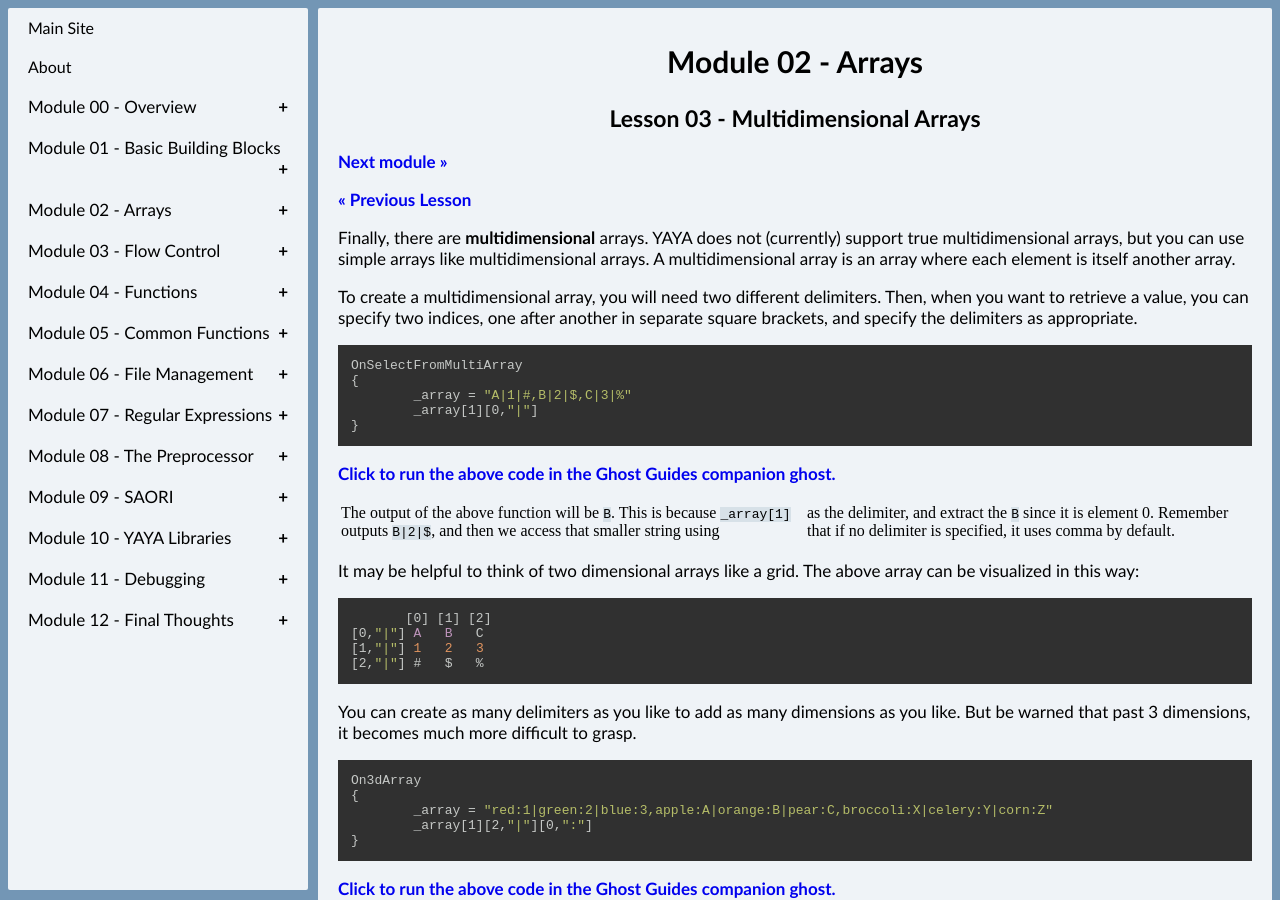
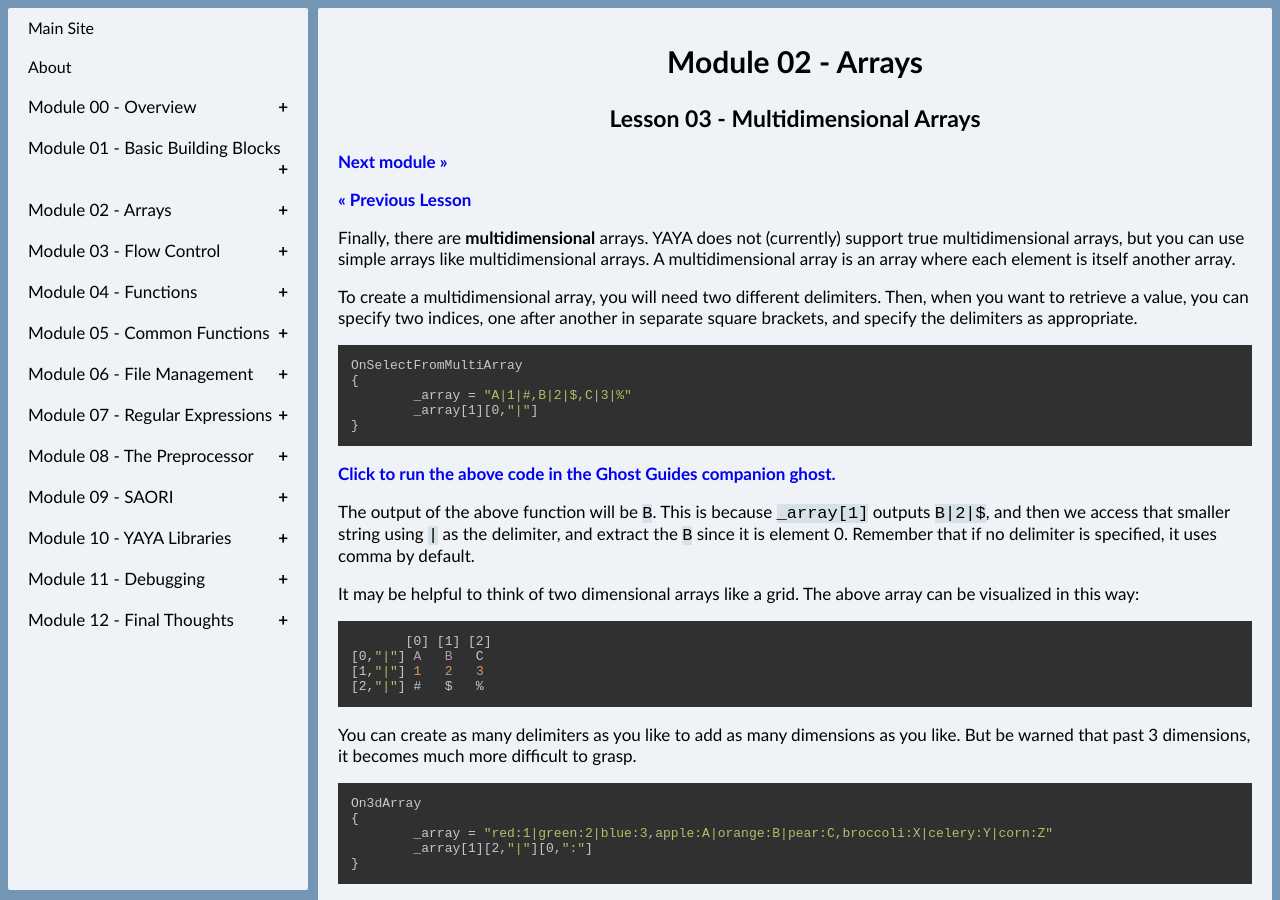
Before and after one commit to Zichqec/YAYA_Fundamentals, a Jekyll site: the page built from module_02_arrays/03_multidimensional_arrays.md, in a window 1280 px wide and 900 px high. Built offline with Jekyll 4.4.1, drawn with Linux system fonts in a browser that asks for light colours; our own code applies the rules of GitHub Pages for plain Markdown files.

```diff
--- a/module_02_arrays/03_multidimensional_arrays.md
+++ b/module_02_arrays/03_multidimensional_arrays.md
@@ -20,7 +20,7 @@ OnSelectFromMultiArray
 
 [Click to run the above code in the Ghost Guides companion ghost.](https://zichqec.github.io/YAYA_Fundamentals/jump.html?url=x-ukagaka-link%3Atype%3Devent%26ghost%3DGhost%20Guides%26info%3DOnExample.M2.L3.SelectFromMultiArray)
 
-The output of the above function will be `B`. This is because `_array[1]` outputs `B|2|$`, and then we access that smaller string using | as the delimiter, and extract the `B` since it is element 0. Remember that if no delimiter is specified, it uses comma by default.
+The output of the above function will be `B`. This is because `_array[1]` outputs `B|2|$`, and then we access that smaller string using `|` as the delimiter, and extract the `B` since it is element 0. Remember that if no delimiter is specified, it uses comma by default.
 
 It may be helpful to think of two dimensional arrays like a grid. The above array can be visualized in this way:
 
```
